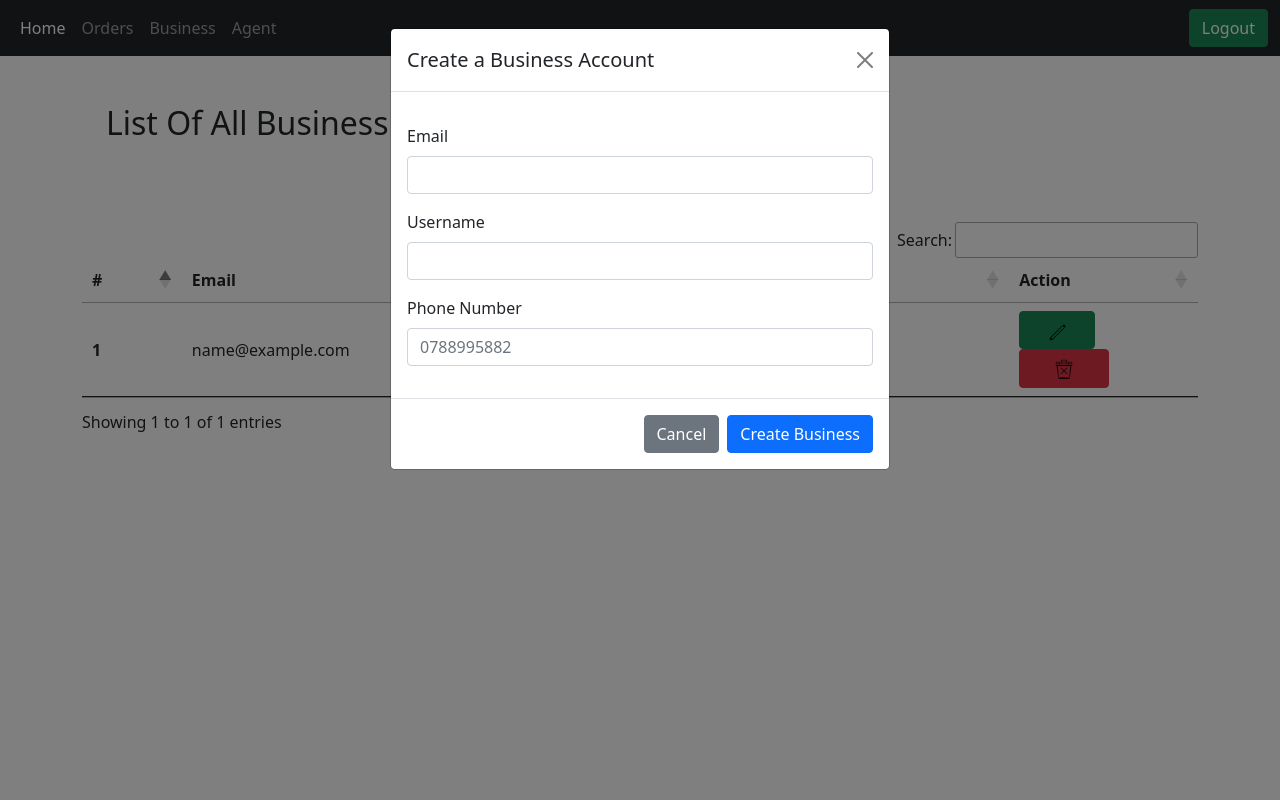
After one commit to Check-karim/b2b, a PHP site: page /business.php in a window 1280 px wide, after a click on "ADD BUSINESS". The commit adds this page. Run offline with PHP 8.4, Linux system fonts and the light colour scheme; tables that the repository leaves empty or names only in its code hold one stand-in row (values such as "Sample post"); lists and menus that the app fills with data are empty; some libraries are stand-ins or nearby versions.

Commit message:
added create busines and show business

```diff
--- /dev/null
+++ b/business.php
@@ -0,0 +1,36 @@
+<?php require_once('./views/header.php') ?>
+<?php require_once('./views/nav.php') ?>
+<?php require_once('./DB/con.php') ?>
+
+<div class="container">
+    <div class="row justify-content-around0">
+        <div class="col mt-4">
+            <h2 class='p-4'>List Of All Business</h2>
+        </div>
+        <div class="col mt-4">
+            <button class='btn btn-success' data-bs-toggle="modal" data-bs-target="#addBusiness">ADD BUSINESS</button>
+        </div>
+        <?php require_once('./modal.php') ?>
+    </div>
+    <div class="row mt-5">
+        <?php require('./request/showBusiness.php'); ?>
+        <div class="col">
+            <table class="table myTable_player">
+                <thead>
+                    <tr>
+                        <th scope="col">#</th>
+                        <th scope="col">Email</th>
+                        <th scope="col">UserName</th>
+                        <th scope="col">Phone</th>
+                        <th scope="col">Action</th>
+                    </tr>
+                </thead>
+                <tbody>
+                    <?php getBussiness($conn); ?>
+                </tbody>
+            </table>
+        </div>
+    </div>
+</div>
+
+<?php require_once('./views/footer.php') ?>
--- a/modal.php
+++ b/modal.php
@@ -43,3 +43,46 @@
     </div>
 </div>
 <!--  -->
+
+
+<!-- for adding Business -->
+<!-- Modal -->
+<div class="modal fade" id="addBusiness" tabindex="-1" aria-labelledby="exampleModalLabel" aria-hidden="true">
+    <div class="modal-dialog">
+        <div class="modal-content">
+            <div class="modal-header">
+                <h5 class="modal-title" id="exampleModalLabel">Create a Business Account</h5>
+                <button type="button" class="btn-close" data-bs-dismiss="modal" aria-label="Close"></button>
+            </div>
+            <div class="modal-body">
+                <div class="row justify-content-around">
+                    <div class="col">
+                        <ul id="msg_error_create_business" class='text-center error_list'></ul>
+                        <form>
+                            <div class="mb-3">
+                                <label for="login_username" class="form-label">Email</label>
+                                <input type="email" class="form-control" id="create_business_email"
+                                    aria-describedby="emailHelp">
+                            </div>
+                            <div class="mb-3">
+                                <label for="login_username" class="form-label">Username</label>
+                                <input type="text" class="form-control" id="create_business_username"
+                                    aria-describedby="emailHelp">
+                            </div>
+                            <div class="mb-3">
+                                <label for="login_username" class="form-label">Phone Number</label>
+                                <input type="number" class="form-control" id="create_business_phone"
+                                    placeholder='0788995882'>
+                            </div>
+                        </form>
+                    </div>
+                </div>
+            </div>
+            <div class="modal-footer">
+                <button type="button" class="btn btn-secondary" data-bs-dismiss="modal">Cancel</button>
+                <button type="button" id='create_business_btn' class="btn btn-primary">Create Business</button>
+            </div>
+        </div>
+    </div>
+</div>
+<!--  -->
--- /dev/null
+++ b/public/js/add_business.js
@@ -0,0 +1,101 @@
+var business = {
+    btn : document.getElementById('create_business_btn'),
+    email : document.getElementById('create_business_email'),
+    username : document.getElementById('create_business_username'),
+    phone : document.getElementById('create_business_phone'),
+    msg_error : document.getElementById('msg_error_create_business'),
+}
+
+$(business.btn).click('clikc', (event)=>{
+    event.preventDefault();
+
+    const request1 = new XMLHttpRequest();
+
+    request1.onload = () => {
+
+        let responseObject = null;
+        try {
+            console.log(request1.responseText);
+            responseObject = JSON.parse(request1.responseText);
+        } catch (e) {
+            console.log("could not parse json " + e);
+            if (e) {
+                while (business.msg_error.firstChild) {
+
+                    business
+                        .msg_error
+                        .removeChild(business.msg_error.firstChild);
+                }
+                const li = document.createElement('li');
+
+                li
+                    .classList
+                    .add("alert-danger");
+                li.textContent = "Error ".e;
+                business
+                    .msg_error
+                    .appendChild(li);
+
+            }
+        }
+
+        if (responseObject) {
+            handle_create_business(responseObject);
+        }
+    };
+
+    const requestData1 = `phone=${business.phone.value}&email=${business.email.value}&username=${business.username.value}`;
+    request1.open('post', "./request/create_business.php");
+    request1.setRequestHeader('content-type', 'application/x-www-form-urlencoded');
+
+    request1.send(requestData1);
+})
+
+// handle request
+function handle_create_business(res) {
+    if (res.ok) {
+        while (business.msg_error.firstChild) {
+
+            business
+                .msg_error
+                .removeChild(business.msg_error.firstChild);
+        }
+        res
+            .messages
+            .forEach((message) => {
+                const li = document.createElement('li');
+                li
+                    .classList
+                    .add("alert-success");
+                li.textContent = message;
+                business
+                    .msg_error
+                    .appendChild(li);
+            });
+        // location.reload();
+        // setTimeout(function () {
+        //     location.href = "./agent.php?page=Agent";
+        // }, 1500);
+
+    } else {
+        while (business.msg_error.firstChild) {
+
+            business
+                .msg_error
+                .removeChild(business.msg_error.firstChild);
+        }
+        res
+            .messages
+            .forEach((message) => {
+                const li = document.createElement('li');
+                li
+                    .classList
+                    .add("alert-danger");
+                li.textContent = message;
+                business
+                    .msg_error
+                    .appendChild(li);
+            });
+    }
+
+}
--- /dev/null
+++ b/request/showBusiness.php
@@ -0,0 +1,41 @@
+<?php
+
+function getBussiness($db){
+    $getBusiness = "select * from  Business ";
+
+    $run_getBusiness = mysqli_query($db, $getBusiness);
+
+    $p = 1;
+    while ($row_getBusiness = mysqli_fetch_assoc($run_getBusiness)) {
+        # code...
+        $Id = $row_getBusiness['id'];
+        $email = $row_getBusiness['email'];
+        $username = $row_getBusiness['username'];
+        $phone = $row_getBusiness['phone'];
+
+
+
+        echo '
+            <tr class="tbl_tr">
+
+            <th scope="row">'.$p.'</th>
+
+            <td>'.$email.'</td>
+            <td>'.$username.'</td>
+
+            <td>'.$phone.'</td>
+            <td>
+             <a href="../routes/edit_user.php?delAgent='.$username.'&delAgent_ID='.$Id.'" class="btn btn-success">
+             <img id="" value="" class="side_logo" src="./public/icon/icons8-edit-50.png" alt="">
+             </a>
+
+             <a href="../routes/edit_user.php?delAgent_ID='.$Id.'" class="btn btn-danger">
+             <img id="" value="" class="side_logo" src="./public/icon/icons8-delete-bin-64.png" alt="">
+             </a>
+             </td>
+          </tr>
+
+    ';
+        $p ++;
+    }
+}
--- a/views/footer.php
+++ b/views/footer.php
@@ -27,6 +27,7 @@
 <script src="./public/js/login.js"></script>
 <script src="./public/js/logout.js"></script>
 <script src="./public/js/add_agent.js"></script>
+<script src="./public/js/add_business.js"></script>
 </body>
 
 </html>
--- a/views/nav.php
+++ b/views/nav.php
@@ -15,8 +15,8 @@
                         href="./">Orders</a>
                 </li>
                 <li class="nav-item">
-                    <a class="nav-link <?php $title == 'Orders' ? print 'active' : print '' ?>" aria-current="page"
-                        href="./">Business</a>
+                    <a class="nav-link <?php $title == 'Business' ? print 'active' : print '' ?>" aria-current="page"
+                        href="./business.php?page=Business">Business</a>
                 </li>
                 <li class="nav-item">
                     <a class="nav-link <?php $title == 'Agent' ? print 'active' : print '' ?>" aria-current="page"
```
Also changed, not shown: request/create_business.php (added, +43 -0 lines).
